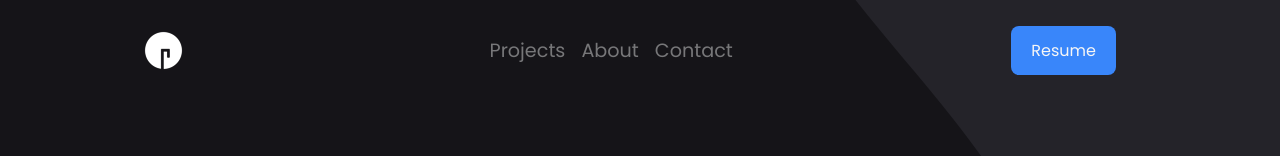
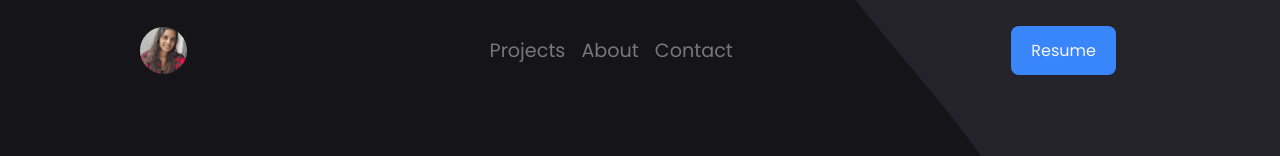
Before and after one commit to sheetal8080/personal-porfolio, a React (Create React App) app: page / in a window 1280 px wide. Shown: the top 156 px of the page. Built offline with nearby package versions, Linux system fonts and the light colour scheme.

Commit message:
modified header

```diff
--- a/src/components/Header/Header.js
+++ b/src/components/Header/Header.js
@@ -6,8 +6,11 @@ const Header = ({ toggle }) => {
     <div className="Container" style={{padding: 0}}>
       <Nav>
         <Logo to="/">
-          <img
-            src="/logo.png"
+          <img   style={{
+            borderRadius: '50%', // Makes the image circular
+            objectFit: 'cover' // Ensures the image covers the entire area without distortion
+  }}
+            src="/profile-pic.jpeg"
             alt="logo"
           />
         </Logo>
```
